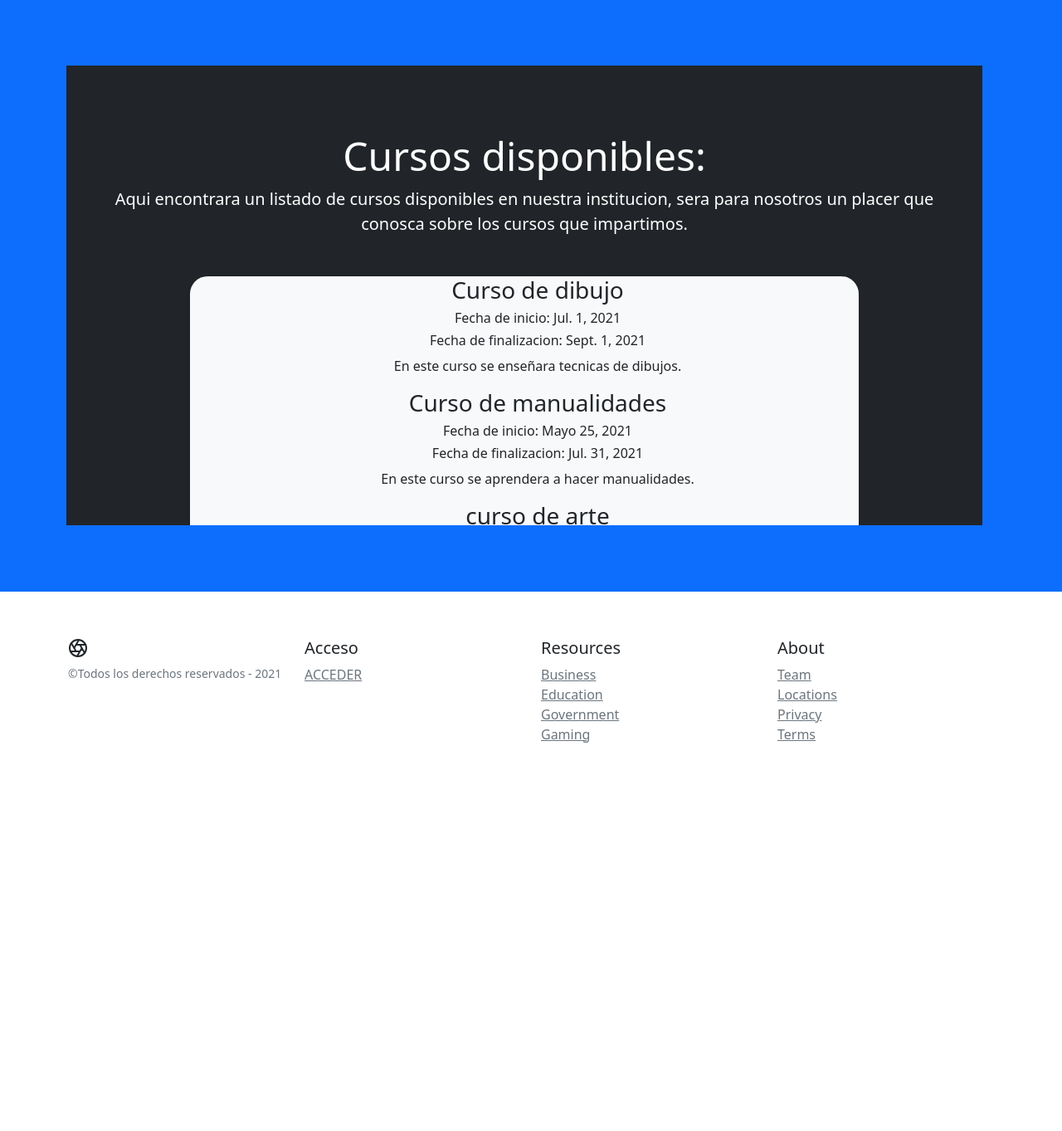
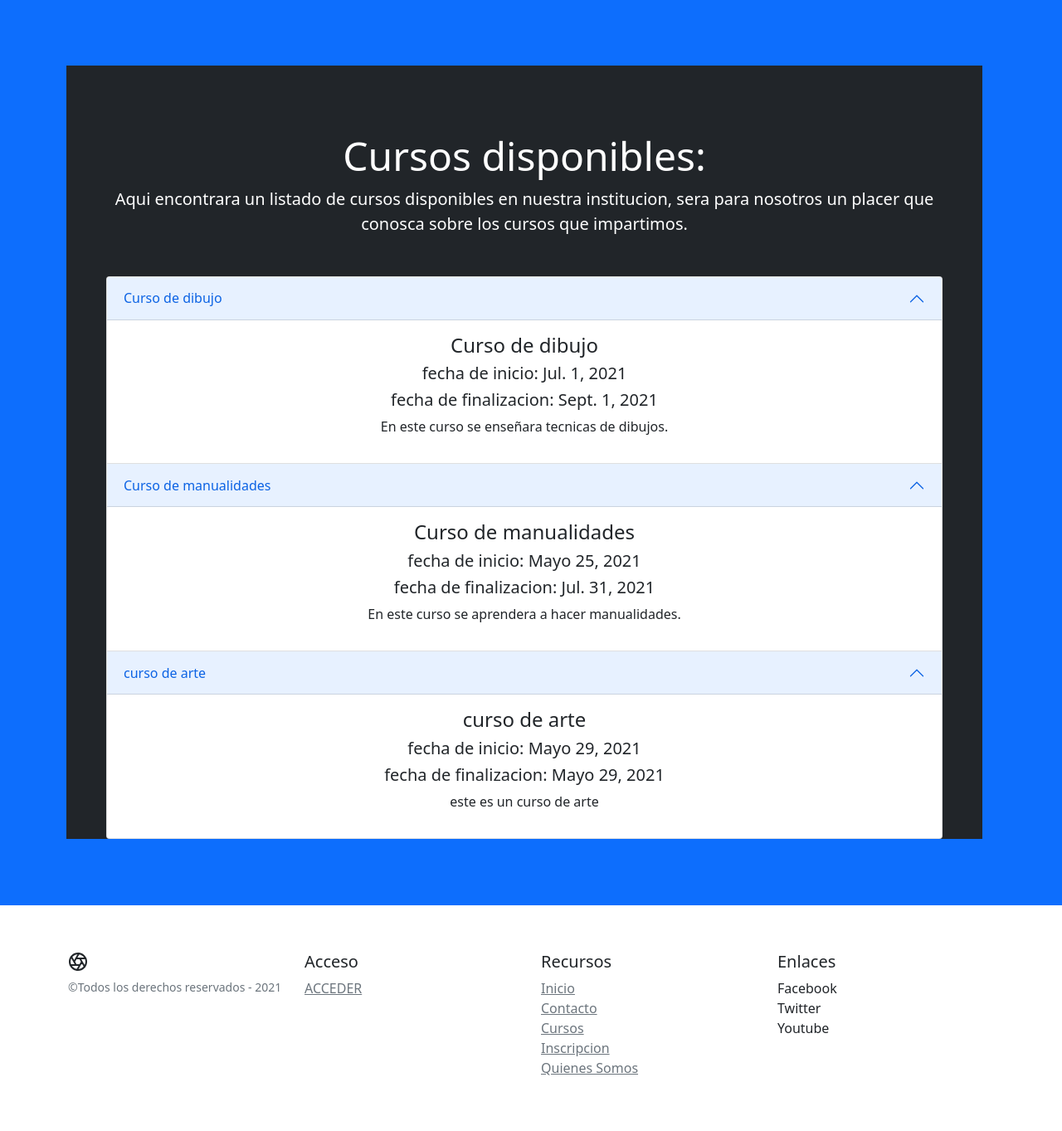
Before and after one commit to CL16006/CasaCulturaWeb, a Django app: page /casacultura/verCursos in a window 1280 px wide. Shown: the part 209-1572 px from the top of the page at 83% size. Before the commit the page ends 1104 px from the top, so only its background shows below. Run offline with Django 3.2, Linux system fonts and the light colour scheme; data comes from the database, SQL or seed files in the repository; both versions use the stored data as it was after the commit.

Commit message:
Trabaje un poco mas en la interfaz y en el formulario de inscripcion.

```diff
--- a/CasaCulturaWeb/settings.py
+++ b/CasaCulturaWeb/settings.py
@@ -38,8 +38,10 @@ INSTALLED_APPS = [
     'django.contrib.messages',
     'django.contrib.staticfiles',
     'cursos.apps.CursosConfig',
+    'crispy_forms',
+]
 
-]
+CRISPY_TEMPLATE_PACK = 'bootstrap4'
 
 MIDDLEWARE = [
     'django.middleware.security.SecurityMiddleware',
--- a/cursos/models.py
+++ b/cursos/models.py
@@ -1,4 +1,6 @@
 from django.db import models
+from django.forms import ModelForm
+
 
 # Create your models here.
 
--- a/cursos/templates/cursos/cursos.html
+++ b/cursos/templates/cursos/cursos.html
@@ -12,22 +12,38 @@
         <p class="lead">Aqui encontrara un listado de cursos disponibles en nuestra institucion, sera para nosotros
           un placer que conosca sobre los cursos que impartimos.</p>
       </div>
-      <div class="bg-light shadow-sm mx-auto text-dark" style="width: 80%; height: 300px; border-radius: 21px 21px 0 0;">
-          {% if cursos_list %}
-          <ul>
-              {% for curso in cursos_list %}
-              <h3>{{ curso.nombre }}</h3>
-              <h6>Fecha de inicio: {{curso.fecha_inicio}}</h6>
-              <h6>Fecha de finalizacion: {{curso.fecha_fin}}</h6>
-              <p>{{curso.descripcion}}</p>
-              {% endfor %}
-          </ul>
-          {% else %}
-          <p>No hay cursos disponibles.</p>
 
-          {% endif %}
+
+{% if cursos_list %}
+    <div class="accordion" id="accordionExample">
+        {% for curso in cursos_list %}
+  <div class="accordion-item">
+    <h2 class="accordion-header" id="headingOne">
+      <button class="accordion-button" type="button" data-bs-toggle="collapse" data-bs-target="#collapseOne" aria-expanded="true" aria-controls="collapseOne">
+        {{curso.nombre}}
+      </button>
+    </h2>
+    <div id="collapseOne" class="accordion-collapse collapse show" aria-labelledby="headingOne" data-bs-parent="#accordionExample">
+      <div class="accordion-body text-dark">
+         <h4 class="text-dark"> {{curso.nombre}}</h4>
+          <h5>fecha de inicio: {{curso.fecha_inicio}}</h5>
+          <h5>fecha de finalizacion: {{curso.fecha_fin}}</h5>
+          <p>{{curso.descripcion}}</p>
       </div>
     </div>
+  </div>
+         {% endfor %}
+   </div>
+{% else %}
+     <div class="bg-light shadow-sm mx-auto text-dark" style="width: 80%; height: 300px; border-radius: 21px 21px 0 0;">
+         <h1>No hay cursos disponibles</h1>
+     </div>
+
+{% endif %}
+
+
+
+</div>
 </div>
 
 
--- a/cursos/templates/cursos/menu.html
+++ b/cursos/templates/cursos/menu.html
@@ -66,7 +66,7 @@
     <a class="nav-link active" aria-current="page" href="{% url 'verCursos' %}">CURSOS</a>
   </li>
       <li class="nav-item">
-    <a class="nav-link active" aria-current="page" href="{% url 'inscribirse' %}">INSCRIBIRSE</a>
+    <a class="nav-link active" aria-current="page" href="{% url 'inscripcion' %}">INSCRIBIRSE</a>
   </li>
       <li class="nav-item">
     <a class="nav-link active" aria-current="page" href="{% url 'quienesSomos' %}">QUIENES SOMOS</a>
@@ -80,26 +80,16 @@
 
 <main>
 <svg xmlns="http://www.w3.org/2000/svg" style="display: none;">
+    <symbol id="check-circle-fill" fill="currentColor" viewBox="0 0 16 16">
+    <path d="M16 8A8 8 0 1 1 0 8a8 8 0 0 1 16 0zm-3.97-3.03a.75.75 0 0 0-1.08.022L7.477 9.417 5.384 7.323a.75.75 0 0 0-1.06 1.06L6.97 11.03a.75.75 0 0 0 1.079-.02l3.992-4.99a.75.75 0 0 0-.01-1.05z"/>
+  </symbol>
   <symbol id="bootstrap" viewBox="0 0 118 94">
     <title>Bootstrap</title>
     <path fill-rule="evenodd" clip-rule="evenodd" d="M24.509 0c-6.733 0-11.715 5.893-11.492 12.284.214 6.14-.064 14.092-2.066 20.577C8.943 39.365 5.547 43.485 0 44.014v5.972c5.547.529 8.943 4.649 10.951 11.153 2.002 6.485 2.28 14.437 2.066 20.577C12.794 88.106 17.776 94 24.51 94H93.5c6.733 0 11.714-5.893 11.491-12.284-.214-6.14.064-14.092 2.066-20.577 2.009-6.504 5.396-10.624 10.943-11.153v-5.972c-5.547-.529-8.934-4.649-10.943-11.153-2.002-6.484-2.28-14.437-2.066-20.577C105.214 5.894 100.233 0 93.5 0H24.508zM80 57.863C80 66.663 73.436 72 62.543 72H44a2 2 0 01-2-2V24a2 2 0 012-2h18.437c9.083 0 15.044 4.92 15.044 12.474 0 5.302-4.01 10.049-9.119 10.88v.277C75.317 46.394 80 51.21 80 57.863zM60.521 28.34H49.948v14.934h8.905c6.884 0 10.68-2.772 10.68-7.727 0-4.643-3.264-7.207-9.012-7.207zM49.948 49.2v16.458H60.91c7.167 0 10.964-2.876 10.964-8.281 0-5.406-3.903-8.178-11.425-8.178H49.948z"></path>
   </symbol>
-  <symbol id="home" viewBox="0 0 16 16">
-    <path d="M8.354 1.146a.5.5 0 0 0-.708 0l-6 6A.5.5 0 0 0 1.5 7.5v7a.5.5 0 0 0 .5.5h4.5a.5.5 0 0 0 .5-.5v-4h2v4a.5.5 0 0 0 .5.5H14a.5.5 0 0 0 .5-.5v-7a.5.5 0 0 0-.146-.354L13 5.793V2.5a.5.5 0 0 0-.5-.5h-1a.5.5 0 0 0-.5.5v1.293L8.354 1.146zM2.5 14V7.707l5.5-5.5 5.5 5.5V14H10v-4a.5.5 0 0 0-.5-.5h-3a.5.5 0 0 0-.5.5v4H2.5z"/>
-  </symbol>
-  <symbol id="speedometer2" viewBox="0 0 16 16">
-    <path d="M8 4a.5.5 0 0 1 .5.5V6a.5.5 0 0 1-1 0V4.5A.5.5 0 0 1 8 4zM3.732 5.732a.5.5 0 0 1 .707 0l.915.914a.5.5 0 1 1-.708.708l-.914-.915a.5.5 0 0 1 0-.707zM2 10a.5.5 0 0 1 .5-.5h1.586a.5.5 0 0 1 0 1H2.5A.5.5 0 0 1 2 10zm9.5 0a.5.5 0 0 1 .5-.5h1.5a.5.5 0 0 1 0 1H12a.5.5 0 0 1-.5-.5zm.754-4.246a.389.389 0 0 0-.527-.02L7.547 9.31a.91.91 0 1 0 1.302 1.258l3.434-4.297a.389.389 0 0 0-.029-.518z"/>
-    <path fill-rule="evenodd" d="M0 10a8 8 0 1 1 15.547 2.661c-.442 1.253-1.845 1.602-2.932 1.25C11.309 13.488 9.475 13 8 13c-1.474 0-3.31.488-4.615.911-1.087.352-2.49.003-2.932-1.25A7.988 7.988 0 0 1 0 10zm8-7a7 7 0 0 0-6.603 9.329c.203.575.923.876 1.68.63C4.397 12.533 6.358 12 8 12s3.604.532 4.923.96c.757.245 1.477-.056 1.68-.631A7 7 0 0 0 8 3z"/>
-  </symbol>
-  <symbol id="table" viewBox="0 0 16 16">
-    <path d="M0 2a2 2 0 0 1 2-2h12a2 2 0 0 1 2 2v12a2 2 0 0 1-2 2H2a2 2 0 0 1-2-2V2zm15 2h-4v3h4V4zm0 4h-4v3h4V8zm0 4h-4v3h3a1 1 0 0 0 1-1v-2zm-5 3v-3H6v3h4zm-5 0v-3H1v2a1 1 0 0 0 1 1h3zm-4-4h4V8H1v3zm0-4h4V4H1v3zm5-3v3h4V4H6zm4 4H6v3h4V8z"/>
-  </symbol>
   <symbol id="people-circle" viewBox="0 0 16 16">
     <path d="M11 6a3 3 0 1 1-6 0 3 3 0 0 1 6 0z"/>
     <path fill-rule="evenodd" d="M0 8a8 8 0 1 1 16 0A8 8 0 0 1 0 8zm8-7a7 7 0 0 0-5.468 11.37C3.242 11.226 4.805 10 8 10s4.757 1.225 5.468 2.37A7 7 0 0 0 8 1z"/>
-  </symbol>
-  <symbol id="grid" viewBox="0 0 16 16">
-    <path d="M1 2.5A1.5 1.5 0 0 1 2.5 1h3A1.5 1.5 0 0 1 7 2.5v3A1.5 1.5 0 0 1 5.5 7h-3A1.5 1.5 0 0 1 1 5.5v-3zM2.5 2a.5.5 0 0 0-.5.5v3a.5.5 0 0 0 .5.5h3a.5.5 0 0 0 .5-.5v-3a.5.5 0 0 0-.5-.5h-3zm6.5.5A1.5 1.5 0 0 1 10.5 1h3A1.5 1.5 0 0 1 15 2.5v3A1.5 1.5 0 0 1 13.5 7h-3A1.5 1.5 0 0 1 9 5.5v-3zm1.5-.5a.5.5 0 0 0-.5.5v3a.5.5 0 0 0 .5.5h3a.5.5 0 0 0 .5-.5v-3a.5.5 0 0 0-.5-.5h-3zM1 10.5A1.5 1.5 0 0 1 2.5 9h3A1.5 1.5 0 0 1 7 10.5v3A1.5 1.5 0 0 1 5.5 15h-3A1.5 1.5 0 0 1 1 13.5v-3zm1.5-.5a.5.5 0 0 0-.5.5v3a.5.5 0 0 0 .5.5h3a.5.5 0 0 0 .5-.5v-3a.5.5 0 0 0-.5-.5h-3zm6.5.5A1.5 1.5 0 0 1 10.5 9h3a1.5 1.5 0 0 1 1.5 1.5v3a1.5 1.5 0 0 1-1.5 1.5h-3A1.5 1.5 0 0 1 9 13.5v-3zm1.5-.5a.5.5 0 0 0-.5.5v3a.5.5 0 0 0 .5.5h3a.5.5 0 0 0 .5-.5v-3a.5.5 0 0 0-.5-.5h-3z"/>
   </symbol>
 </svg>
 <div class="p-3 mb-2 bg-primary text-white">
@@ -123,22 +113,22 @@
     </div>
 
     <div class="col-6 col-md">
-      <h5>Resources</h5>
+      <h5>Recursos</h5>
       <ul class="list-unstyled text-small">
-        <li><a class="link-secondary" href="#">Business</a></li>
-        <li><a class="link-secondary" href="#">Education</a></li>
-        <li><a class="link-secondary" href="#">Government</a></li>
-        <li><a class="link-secondary" href="#">Gaming</a></li>
+          <li><a class="link-secondary" href="{% url 'home' %}">Inicio</a></li>
+        <li><a class="link-secondary" href="{% url 'contacto' %}">Contacto</a></li>
+          <li><a class="link-secondary" href="{% url 'verCursos' %}">Cursos</a></li>
+        <li><a class="link-secondary" href="{% url 'inscripcion' %}">Inscripcion</a></li>
+           <li><a class="link-secondary" href="{% url 'quienesSomos' %}">Quienes Somos</a></li>
       </ul>
     </div>
     <div class="col-6 col-md">
-      <h5>About</h5>
-      <ul class="list-unstyled text-small">
-        <li><a class="link-secondary" href="#">Team</a></li>
-        <li><a class="link-secondary" href="#">Locations</a></li>
-        <li><a class="link-secondary" href="#">Privacy</a></li>
-        <li><a class="link-secondary" href="#">Terms</a></li>
-      </ul>
+      <h5>Enlaces</h5>
+    <ul class="list-unstyled text-small">
+        <li><a class="link-secondary" href="#"></a>Facebook</li>
+         <li><a class="link-secondary" href="#"></a>Twitter</li>
+         <li><a class="link-secondary" href="#"></a>Youtube</li>
+    </ul>
     </div>
   </div>
 </footer>
@@ -155,5 +145,6 @@
     <script src="https://cdn.jsdelivr.net/npm/@popperjs/core@2.9.2/dist/umd/popper.min.js" integrity="sha384-IQsoLXl5PILFhosVNubq5LC7Qb9DXgDA9i+tQ8Zj3iwWAwPtgFTxbJ8NT4GN1R8p" crossorigin="anonymous"></script>
     <script src="https://cdn.jsdelivr.net/npm/bootstrap@5.0.1/dist/js/bootstrap.min.js" integrity="sha384-Atwg2Pkwv9vp0ygtn1JAojH0nYbwNJLPhwyoVbhoPwBhjQPR5VtM2+xf0Uwh9KtT" crossorigin="anonymous"></script>
     -->
+   <script src="https://unpkg.com/ionicons@5.5.1/dist/ionicons.js"> </script>
   </body>
 </html>
--- a/cursos/urls.py
+++ b/cursos/urls.py
@@ -9,5 +9,7 @@ urlpatterns = [
     path('contacto',views.contacto,name='contacto'),
     path('inscribirse',views.inscribirse,name='inscribirse'),
     path('quienesSomos',views.quienesSomos,name='quienesSomos'),
-    path('administrar',views.admin,name='administrar')
+    path('administrar',views.admin,name='administrar'),
+    path('inscripcion',views.FormularioInscripcionView.index, name='inscripcion'),
+    path('guardarInscripcion',views.FormularioInscripcionView.procesar_formulario,name='guardarInscripcion')
     ]
--- a/cursos/views.py
+++ b/cursos/views.py
@@ -1,8 +1,11 @@
 from django.shortcuts import render
 from django.contrib import admin
-from django.http import HttpResponse
+
+from django.http import HttpResponse, HttpRequest
 from django.template import loader
 from .models import anuncio, inscripcion, cursos
+from .forms import inscripcionForm
+
 
 def index(request):
     anuncios=anuncio.objects.order_by('fecha_publicacion')[:]
@@ -62,3 +65,20 @@ def admin(request):
 
     }
     return HttpResponse(template.render(context, request))
+
+
+class FormularioInscripcionView(HttpRequest):
+
+    def index(request):
+        inscripcion = inscripcionForm
+        context = {
+            'form': inscripcion
+        }
+        return render(request,'cursos/inscripcion.html',context)
+
+    def procesar_formulario(request):
+        inscripcion = inscripcionForm(request.POST)
+        if inscripcion.is_valid():
+            inscripcion.save()
+            inscripcion = inscripcionForm
+        return  render(request,'cursos/inscripcion.html',{'form':inscripcion,'mensaje':'OK'})
```
Also changed, not shown: cursos/forms.py (added, +7 -0 lines), cursos/templates/cursos/contacto.html (+6 -15 lines), cursos/templates/cursos/inscripcion.html (added, +33 -0 lines), db.sqlite3.
